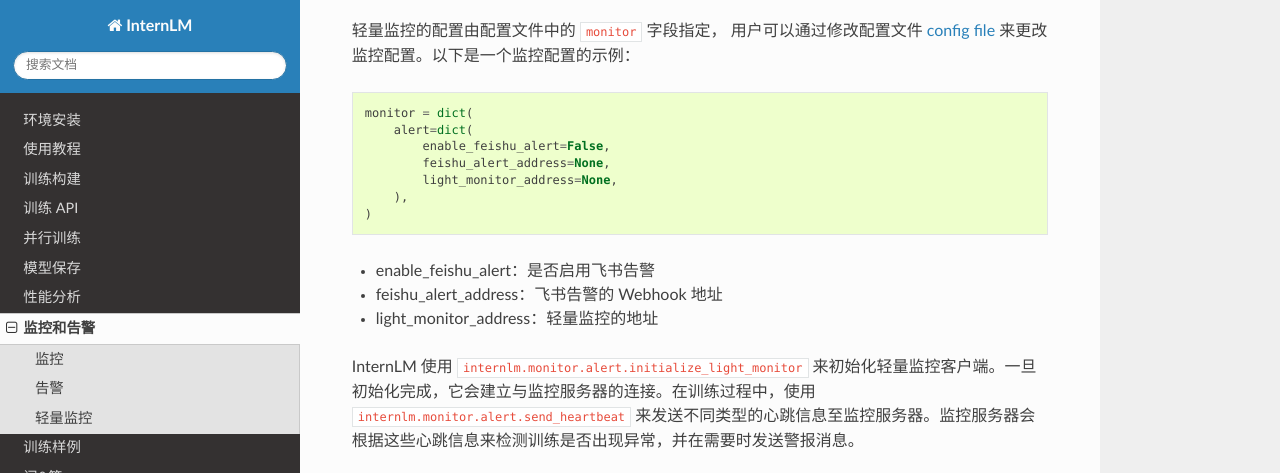
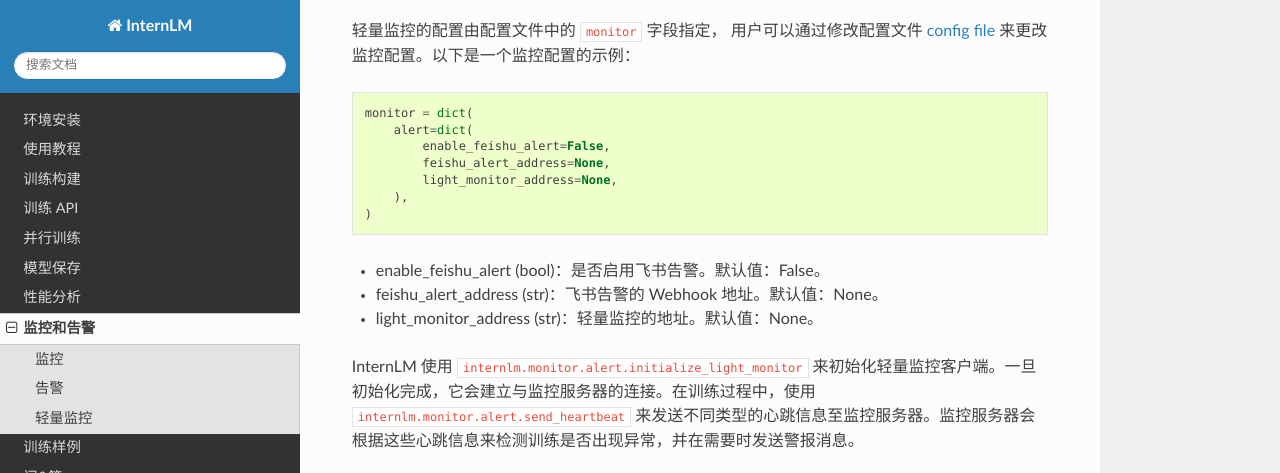
Before and after one commit to InternLM/InternLM, a Sphinx documentation site: the page built from doc/code-docs/source/monitor.rst, in a window 1280 px wide and 900 px high, scrolled down 1114 px, cut to the strip 0-473 px from the top of the window. Built offline with Sphinx 7.4.7 and the Read the Docs theme 2.0.0, drawn with Linux system fonts in a browser that asks for light colours.

Commit message:
update monitor config doc continue

```diff
--- a/doc/code-docs/source/monitor.rst
+++ b/doc/code-docs/source/monitor.rst
@@ -38,9 +38,9 @@
         ),
     )
 
-- enable_feishu_alert：是否启用飞书告警
-- feishu_alert_address：飞书告警的 Webhook 地址
-- light_monitor_address：轻量监控的地址
+- enable_feishu_alert (bool)：是否启用飞书告警。默认值：False。
+- feishu_alert_address (str)：飞书告警的 Webhook 地址。默认值：None。
+- light_monitor_address (str)：轻量监控的地址。默认值：None。
 
 InternLM 使用 ``internlm.monitor.alert.initialize_light_monitor`` 来初始化轻量监控客户端。一旦初始化完成，它会建立与监控服务器的连接。在训练过程中，使用 ``internlm.monitor.alert.send_heartbeat`` 来发送不同类型的心跳信息至监控服务器。监控服务器会根据这些心跳信息来检测训练是否出现异常，并在需要时发送警报消息。
 
```
Also changed, not shown: 1 other file.
